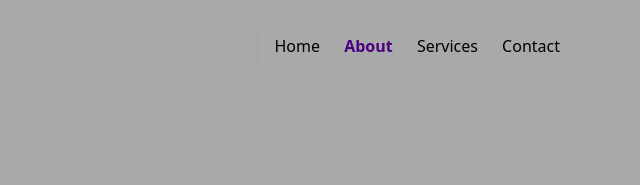
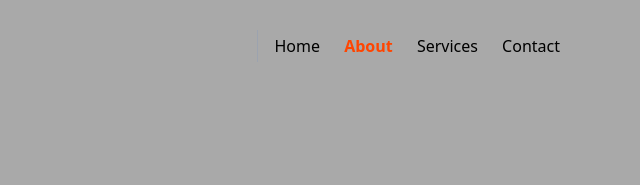
Before and after one commit to charlesmaina777/power-plant-and-logistics-kenya, a plain HTML site: page index.html in a window 1280 px wide. Both pictures are taken after a click on the link "About". Shown: the top 185 px of the page, 640-1280 px from the left. Drawn offline with nearby package versions, Linux system fonts and the light colour scheme.

Commit message:
Update stylesheet.css

```diff
--- a/stylesheet.css
+++ b/stylesheet.css
@@ -9,5 +9,5 @@ body {
 }
 
 .active {
-  color: indigo; /* Change to your active color */
+  color: orangered; /* Change to your active color */
   font-weight: bold; }
```
